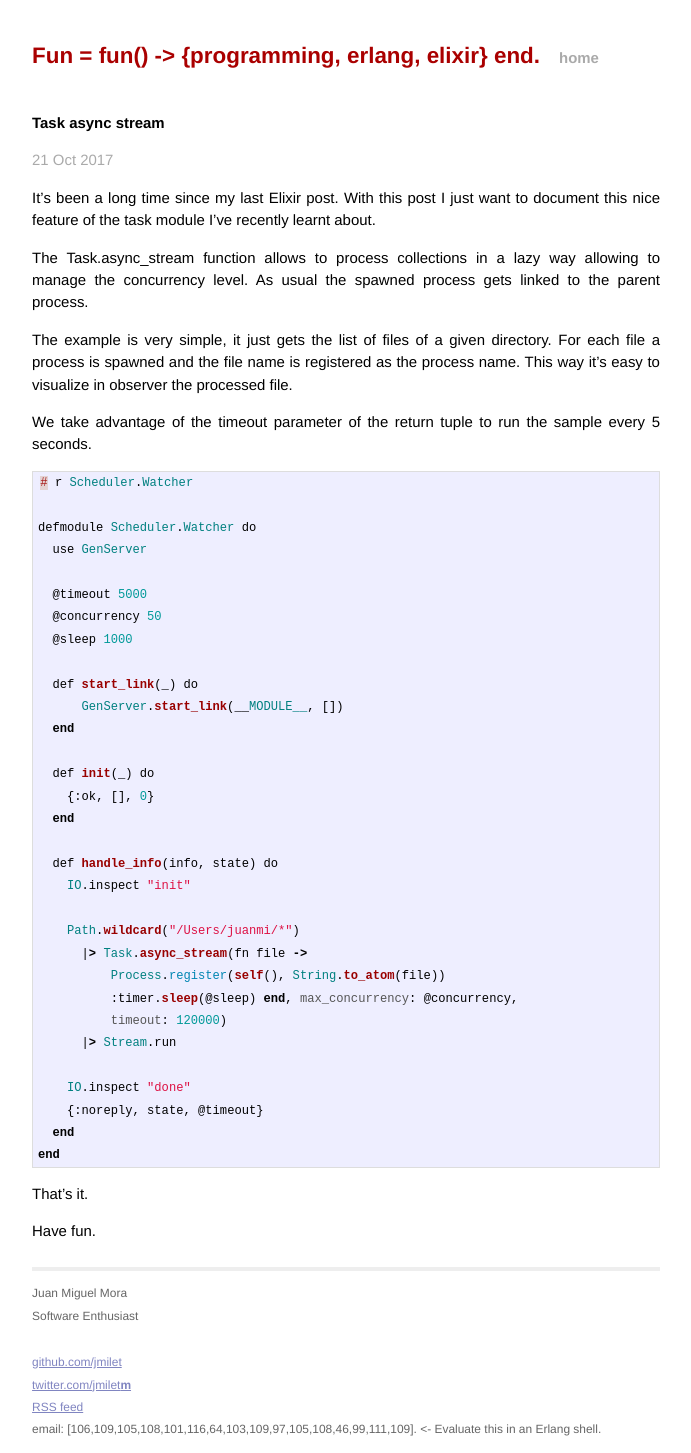
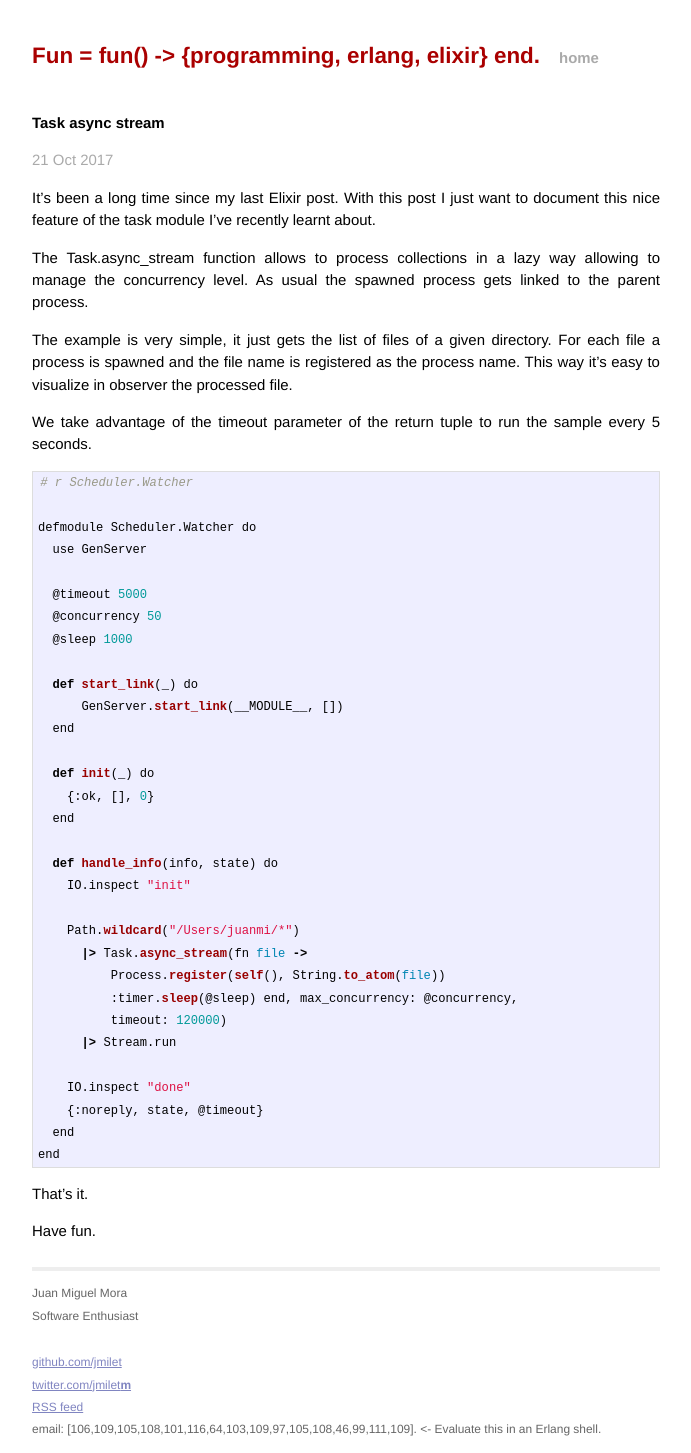
Before and after one commit to jmilet/jmilet.github.io, a Jekyll site: the page built from _posts/2017-10-21-task-async-stream.markdown, in a window 1280 px wide. Shown: the whole page, without its empty margins (294-985 px from the left). Built offline with Jekyll 4.4.1, drawn with Linux system fonts in a browser that asks for light colours.

Commit message:
Change syntax

````diff
--- a/_posts/2017-10-21-task-async-stream.markdown
+++ b/_posts/2017-10-21-task-async-stream.markdown
@@ -19,7 +19,7 @@ process name. This way it's easy to visualize in observer the processed file.
 We take advantage of the timeout parameter of the return tuple to run the
 sample every 5 seconds.
 
-```erlang
+```python
 # r Scheduler.Watcher
 
 defmodule Scheduler.Watcher do
````
